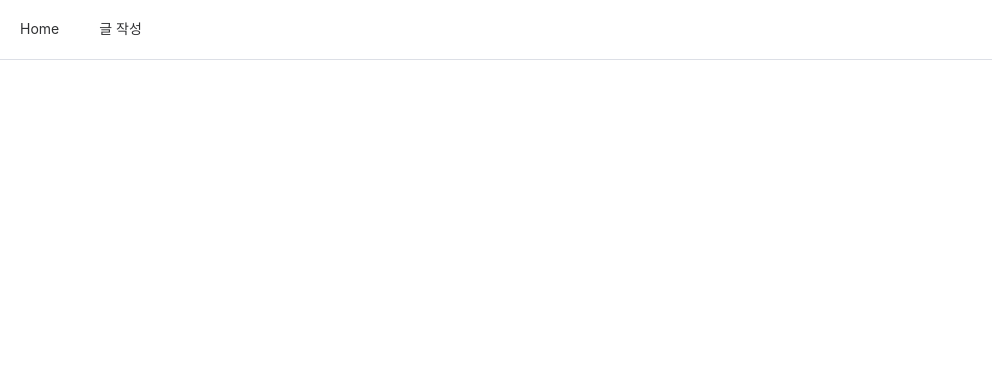
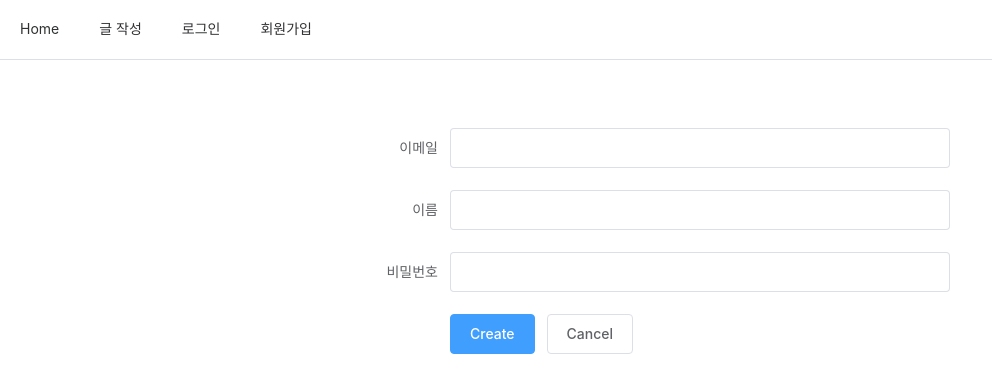
Before and after one commit to Kimminwoo02/ToyBlog, a Vue app in the folder front/: page /signIn in a window 1280 px wide. Before the commit this address had no page. Shown: the top 392 px of the page, without its empty margins (0-992 px from the left). Built offline with nearby package versions, Linux system fonts and the light colour scheme; a web font is replaced by a local one.

Commit message:
로그인 및 회원가입 프론트 뷰 추가

```diff
--- a/front/src/components/Header.vue
+++ b/front/src/components/Header.vue
@@ -3,6 +3,8 @@
     <el-menu mode="horizontal" router>
       <el-menu-item index="/">Home</el-menu-item>
       <el-menu-item index="/write">글 작성</el-menu-item>
+      <el-menu-item index="/logIn">로그인</el-menu-item>
+      <el-menu-item index="/signIn">회원가입</el-menu-item>
     </el-menu>
   </el-header>
 </template>
@@ -14,4 +16,7 @@
   padding: 0;
   height: 60px;
 }
+.flex-grow{
+  flex-grow: 2;
+}
 </style>
--- a/front/src/router/index.ts
+++ b/front/src/router/index.ts
@@ -3,6 +3,8 @@ import HomeView from '../views/HomeView.vue'
 import WriteView from '../views/WriteView.vue'
 import ReadView from "../views/ReadView.vue";
 import EditView from "../views/EditView.vue";
+import SignInView from "../views/SignInView.vue";
+import LogInView from "../views/LogInView.vue";
 
 const router = createRouter({
   history: createWebHistory(import.meta.env.BASE_URL),
@@ -28,6 +30,16 @@ const router = createRouter({
       name: "edit",
       component: EditView,
       props:true
+    },
+    {
+      path:"/signIn",
+      name: "signIn",
+      component: SignInView,
+    },
+    {
+      path:"/logIn",
+      name: "logIn",
+      component: LogInView,
     }
     // {
     //   path: '/about',
--- a/front/src/views/HomeView.vue
+++ b/front/src/views/HomeView.vue
@@ -5,6 +5,7 @@ import {ref} from "vue";
 const posts = ref([])
 
 axios.get("api/posts?page=1&size=5").then((response) => {
+  console.log(response.data[0].createdAt)
   response.data.forEach((r: any) => {
     posts.value.push(r);
   });
@@ -23,8 +24,7 @@ axios.get("api/posts?page=1&size=5").then((response) => {
         {{ post.content }}
       </div>
       <div class="sub d-flex">
-        <div class="category">개발</div>
-        <div class="regDate">2023-03-03</div>
+        <div class="createdAt">{{post.createdAt}}</div>
       </div>
     </li>
   </ul>
--- /dev/null
+++ b/front/src/views/LogInView.vue
@@ -0,0 +1,51 @@
+<script setup lang="ts">
+import {ref, reactive} from "vue";
+
+import axios from 'axios';
+import {useRouter} from "vue-router"
+
+const name = ref("")
+const email = ref("")
+const password = ref("")
+const router = useRouter();
+
+const signIn = function () {
+  axios.post("api/auth/login", {
+    email: email.value,
+    password: password.value
+  }).then(() => {
+    router.replace({name: "home"});
+  });
+
+};
+
+const form = reactive({
+  name: '',
+});
+
+</script>
+
+<template>
+  <div class="d-flex justify-content-center">
+
+  <div class="w-50 ">
+
+  <el-form :model="form" class="mt-5" label-width="120px" size="large" >
+    <el-form-item label="이메일">
+      <el-input v-model="email"/>
+    </el-form-item>
+    <el-form-item label="비밀번호">
+      <el-input v-model="password" type="password" autocomplete="off"/>
+    </el-form-item>
+    <el-form-item>
+      <el-button type="primary" @click="signIn">로그인</el-button>
+
+    </el-form-item>
+  </el-form>
+  </div>
+  </div>
+</template>
+
+<style>
+
+</style>
--- a/front/src/views/ReadView.vue
+++ b/front/src/views/ReadView.vue
@@ -18,6 +18,14 @@ const router = useRouter();
 const moveToEdit = () => {
   router.push({name : "edit", params:{postId:props.postId}});
 }
+
+const deletePost = function () {
+    if(confirm("삭제하시겠습니까?")){
+      axios.delete("/api/posts/"+props.postId).then(() => {
+        router.replace({name:"home"});
+      });
+    }
+};
 
 onMounted(()=>{
   axios.get("/api/posts/"+props.postId).then((response) => {
@@ -50,6 +58,7 @@ onMounted(()=>{
     <el-col>
       <div class="d-flex justify-content-end">
       <el-button type="success" @click="moveToEdit()">수정</el-button>
+        <el-button type="warning" @click="deletePost()">삭제</el-button>
       </div>
     </el-col>
   </el-row>
--- /dev/null
+++ b/front/src/views/SignInView.vue
@@ -0,0 +1,60 @@
+<script setup lang="ts">
+import {ref, reactive} from "vue";
+
+import axios from 'axios';
+import {useRouter} from "vue-router"
+
+const name = ref("")
+const email = ref("")
+const password = ref("")
+const router = useRouter();
+
+const signIn = function () {
+  axios.post("api/auth/signup", {
+    name: name.value,
+    email: email.value,
+    password: password.value,
+
+  })
+      .then(() => {
+        alert("회원가입이 완료되었습니다!")
+        router.replace({name: "home"});
+      })
+      .catch(function (error){
+        alert("입력값을 확인해주세요!")
+      })
+};
+
+const form = reactive({
+  name: '',
+})
+
+</script>
+
+<template>
+  <div class="d-flex justify-content-center">
+
+  <div class="w-50 ">
+
+  <el-form :model="form" class="mt-5"  label-width="120px" size="large" >
+    <el-form-item label="이메일">
+      <el-input v-model="email"/>
+    </el-form-item>
+    <el-form-item label="이름">
+      <el-input v-model="name"/>
+    </el-form-item>
+    <el-form-item label="비밀번호">
+      <el-input v-model="password" type="password" autocomplete="off"/>
+    </el-form-item>
+    <el-form-item>
+      <el-button type="primary" @click="signIn">Create</el-button>
+      <el-button>Cancel</el-button>
+    </el-form-item>
+  </el-form>
+  </div>
+  </div>
+</template>
+
+<style>
+
+</style>
```
